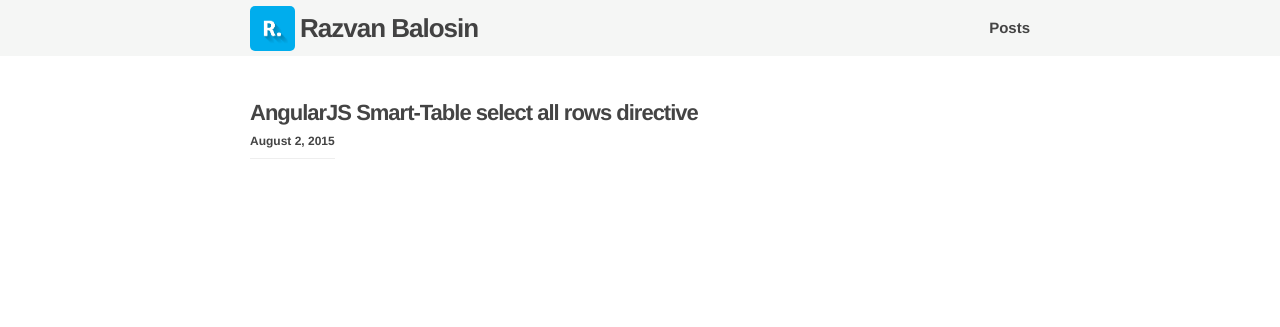
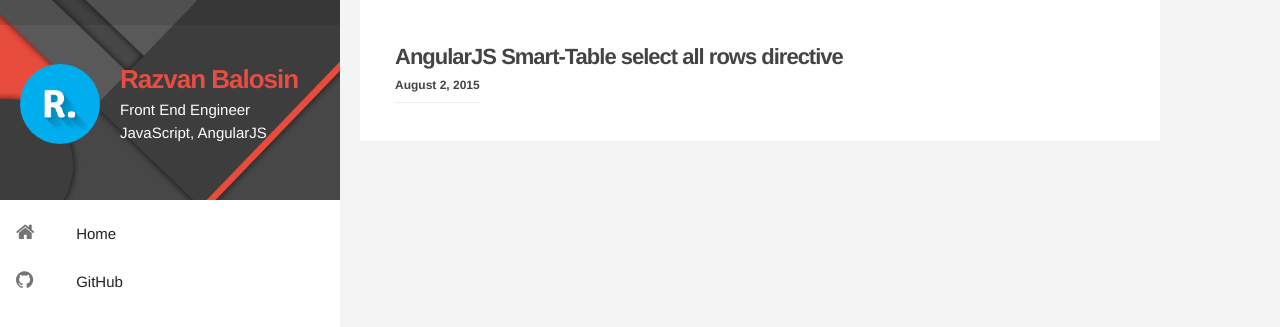
Before and after one commit to razvanbalosin/razvanbalosin.github.io, a Jekyll site: the page built from index.html, in a window 1280 px wide. Shown: the top 327 px of the page. Built offline with Jekyll 4.4.1, drawn with Linux system fonts in a browser that asks for light colours; nearby versions of some CDN libraries; the list of posts is cut into pages by our own code.

Commit message:
new design

```diff
--- a/_includes/header.html
+++ b/_includes/header.html
@@ -1,25 +1,29 @@
-<header class="site-header">
+<div class="site-header">
 
-  <div class="wrapper">
-
-
-    <div class="header-title">
+    <div class="card">
+      <div class="top-bar"></div>
       <a class="site-avatar" href="{{ site.baseurl }}/">
         <img src="/assets/img/avatar.png"/>
       </a>
       <a class="site-title" href="{{ site.baseurl }}/">{{ site.title }}</a>
+      <span class="site-description">Front End Engineer <br/>JavaScript, AngularJS</span>
     </div>
 
     <nav class="site-nav">
       <ul>
         <li>
           <a href="/">
-            Posts
+            <i class="fa fa-home"></i>
+            Home
+          </a>
+        </li>
+        <li>
+          <a href="//github.com/razvanbalosin" target="_blank">
+            <i class="fa fa-github"></i>
+            GitHub
           </a>
         </li>
       </ul>
     </nav>
 
-  </div>
-
-</header>
+</div>
--- a/_sass/_base.scss
+++ b/_sass/_base.scss
@@ -10,8 +10,9 @@ html {
 }
 body {
   font: 400 15px/1.5 'Helvetica Neue', Helvetica, Arial;
-  background: #fff;
+  background: #f4f4f4;
   color: #444;
+  min-height: 100vh;
 }
 a {
   color: #444;
@@ -87,12 +88,10 @@ pre {
  * Wrapper
  */
 .wrapper {
-    max-width: -webkit-calc(#{$content-width} - (#{$spacing-unit} * 2));
-    max-width:         calc(#{$content-width} - (#{$spacing-unit} * 2));
-    margin-right: auto;
-    margin-left: auto;
-    padding-right: $spacing-unit;
-    padding-left: $spacing-unit;
+    max-width: 800px;
+    padding: 0 35px 15px;
+    background: #fff;
+    margin-left: 20px;
     @extend %clearfix;
 
     @include media-query($on-laptop) {
@@ -189,7 +188,8 @@ blockquote {
 .post__title,
 .page__title {
   font-size: 30px;
-  margin: 35px 0 0;
+  margin: 0;
+  padding-top: 35px;
 }
 .page__title {
   padding: 0 0 10px;
--- a/_sass/_layout.scss
+++ b/_sass/_layout.scss
@@ -2,67 +2,158 @@
  * Site header
  */
 .site-header {
-    min-height: 56px;
-    background: #f5f6f5;
+  position: fixed;
+  top: 0px;
+  bottom: 0px;
+  left: 0px;
+  text-align: center;
+  background: #fff;
+  height: 100%;
+  width: 340px;
 
-    // Positioning context for the mobile navigation icon
-    position: relative;
+  .card {
+    background-image: url(/assets/img/side-bg.jpg);
+    background-repeat: no-repeat;
+    background-position: center center;
+    -webkit-background-size: cover;
+    -moz-background-size: cover;
+    -o-background-size: cover;
+    background-size: cover;
+    min-height: 200px;
+
+    .top-bar {
+      height: 25px;
+      background: rgba(0, 0, 0, 0.1);
+    }
+
+    .site-avatar {
+      max-width: 80px;
+      display: inline-block;
+      float: left;
+      margin: 39px 0 0 20px;
+
+      > img {
+        @include vendor(border-radius, 50%);
+      }
     }
 
     .site-title {
       font-size: 26px;
-    line-height: 56px;
       letter-spacing: -1px;
-    margin-bottom: 0;
+      margin: 35px 0 0 20px;
       float: left;
 
       &,
       &:visited {
-        color: $grey-color-dark;
+          color: #e64d43;
       }
     }
 
-.site-avatar {
-    max-width: 45px;
-    display: inline-block;
+    .site-description {
       float: left;
-    line-height: 51px;
-    margin-right: 5px;
-
-    > img {
-        @include vendor(border-radius, 5px);
+      color: #fff;
+      text-align: left;
+      margin-left: 20px;
+      max-width: 210px;
+      font-size: 1em;
+    }
   }
 }
 
 .site-nav {
-    float: right;
-    line-height: 56px;
+  ul {
+    margin-top: 10px;
 
+    li {
+      position: relative;
+      text-align: left;
+
+      a {
+        color: #212121;
+        background-color: transparent;
+        display: block;
+        height: 48px;
+        line-height: 48px;
+        padding: 0 56px 0 16px;
+        font-weight: 500;
+        -webkit-transition: all 0.2s ease-in-out;
+        -o-transition: all 0.2s ease-in-out;
+        transition: all 0.2s ease-in-out;
+
+        &:hover {
+          color: #212121;
+          background-color: #e0e0e0;
+
+          i {
+            color: #e64d43;
+          }
+        }
+
+        i {
+          display: inline-block;
+          margin-right: 16px;
+          min-width: 40px;
+          width: 40px;
+          text-align: left;
+          font-size: 20px;
+          color: #757575;
+        }
+      }
+    }
+  }
+}
+
+@include media-query($on-mobile) {
+  .site-header {
+    width: 100%;
+    position: relative;
+
+    .card {
+      min-height: auto;
+
+      .site-avatar {
+        float: none;
+        margin: 10px 0 0 0;
+      }
+
+      .site-title {
+        float: none;
+        display: block;
+        margin: 10px 0 0 0;
+        padding-bottom: 10px;
+      }
+
+      .site-description {
+        display: none;
+      }
+    }
+  }
+
+  .site-nav {
     ul {
-      display: inline-block;
+      margin: 0;
 
       li {
         display: inline-block;
 
-        &:not(:first-child) {
-          margin-left:20px;
+        a {
+          padding: 0 16px;
+
+          i {
+            display: none;
           }
         }
       }
-    .menu-icon {
-        display: none;
-    }
-
-    .page-link {
-        color: $text-color;
-        line-height: $base-line-height;
-
-        // Gaps between nav items, but not on the first one
-        &:not(:first-child) {
-            margin-left: 20px;
     }
   }
 
+  .page-content {
+    margin: 15px 0 0 0 !important;
+
+    .wrapper {
+      margin: 0 15px 0 15px !important;
+    }
+  }
 }
 
 
@@ -142,6 +233,7 @@
  */
 .page-content {
     padding: 0;
+    margin: 0 0 0 340px;
 
     .home {
         padding-top: 40px;
--- a/css/main.scss
+++ b/css/main.scss
@@ -26,6 +26,7 @@ $content-width:    900px;
 
 $on-palm:          600px;
 $on-laptop:        800px;
+$on-mobile:        768px;
 
 
 
@@ -48,7 +49,7 @@ $on-laptop:        800px;
 @import
 		"mixins",
 		"normalize",
-        "base",
-        "layout",
-        "highlighting"
+    "base",
+    "layout",
+    "highlighting"
 ;
```
Also changed, not shown: assets/img/side-bg.jpg (added). Lines whose indentation alone changed are shown as unchanged.
